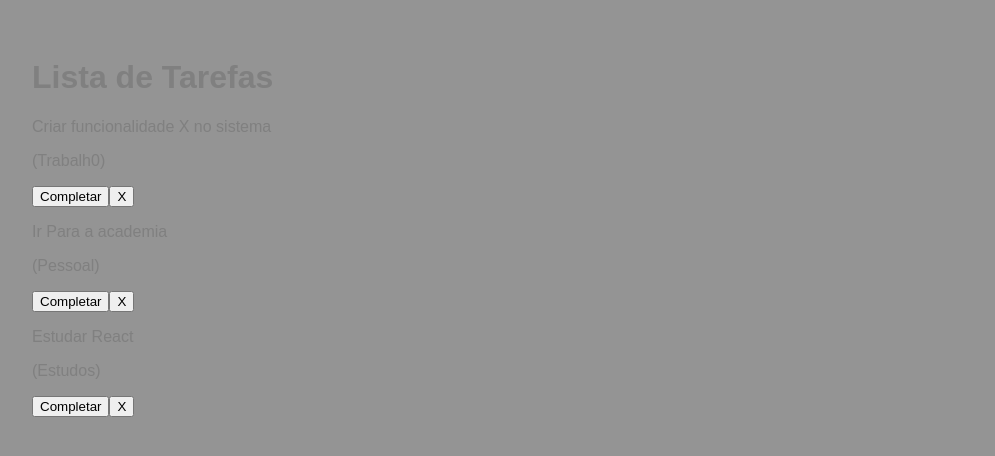
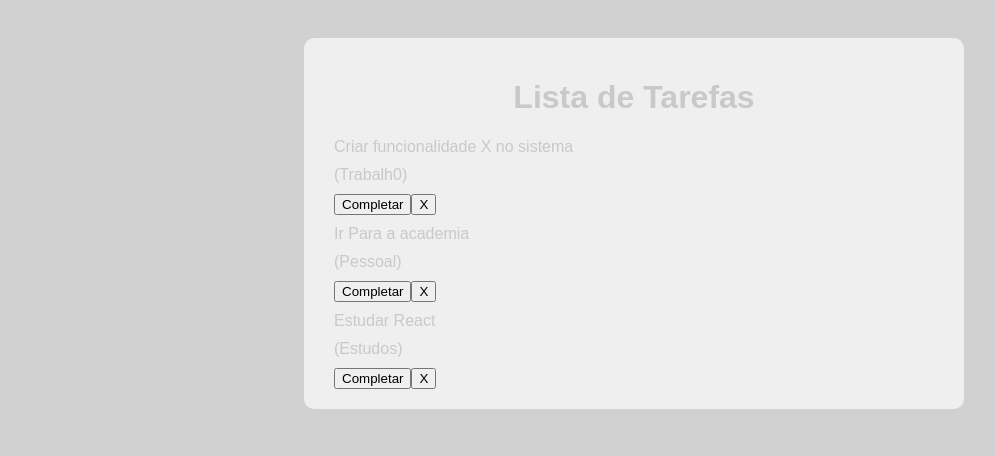
Before and after one commit to gabrielmoreiraf/listadetarefas, a React (Vite) app: page / in a window 1280 px wide. Shown: the top 456 px of the page, without its empty margins (6-1001 px from the left). Built offline with nearby package versions, Linux system fonts and the light colour scheme.

Commit message:
segundo commit

```diff
--- a/src/App.css
+++ b/src/App.css
@@ -3,7 +3,31 @@ body {
   background-color: #f4f4f4;
   padding: 30px;
   color: #3333;
-  background: #949494;
+  background: #d1d1d1;
   background-position: center;
   background-size: cover;
 }
+
+.app {
+  max-width: 600px;
+  margin: 0 auto;
+  background-color: #efefef;
+  padding: 20px 30px;
+  border-radius: 10px;
+}
+
+h1 {
+  text-align: center;
+}
+
+h2 {
+  margin-bottom: 10px;
+}
+
+p {
+  margin: 10px 0;
+}
+
+input {
+  box-sizing: border-box;
+}
--- a/src/App.jsx
+++ b/src/App.jsx
@@ -1,5 +1,5 @@
 import { useState } from 'react';
-import "./App.css";
+import "./App.css"
 
 
 
```
